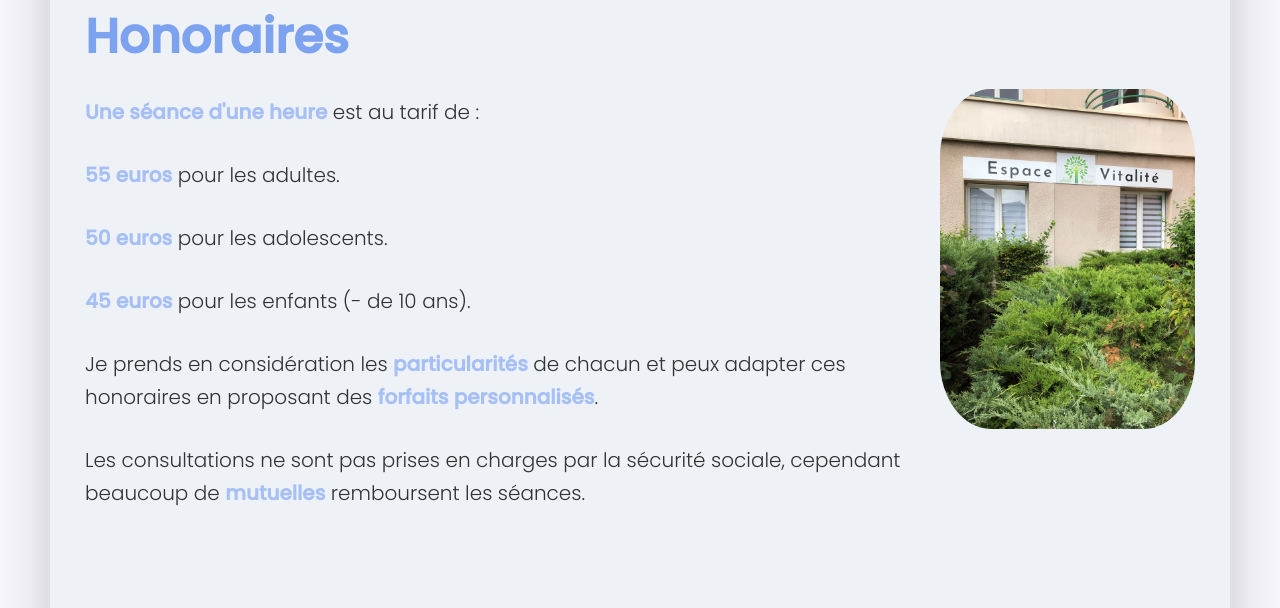
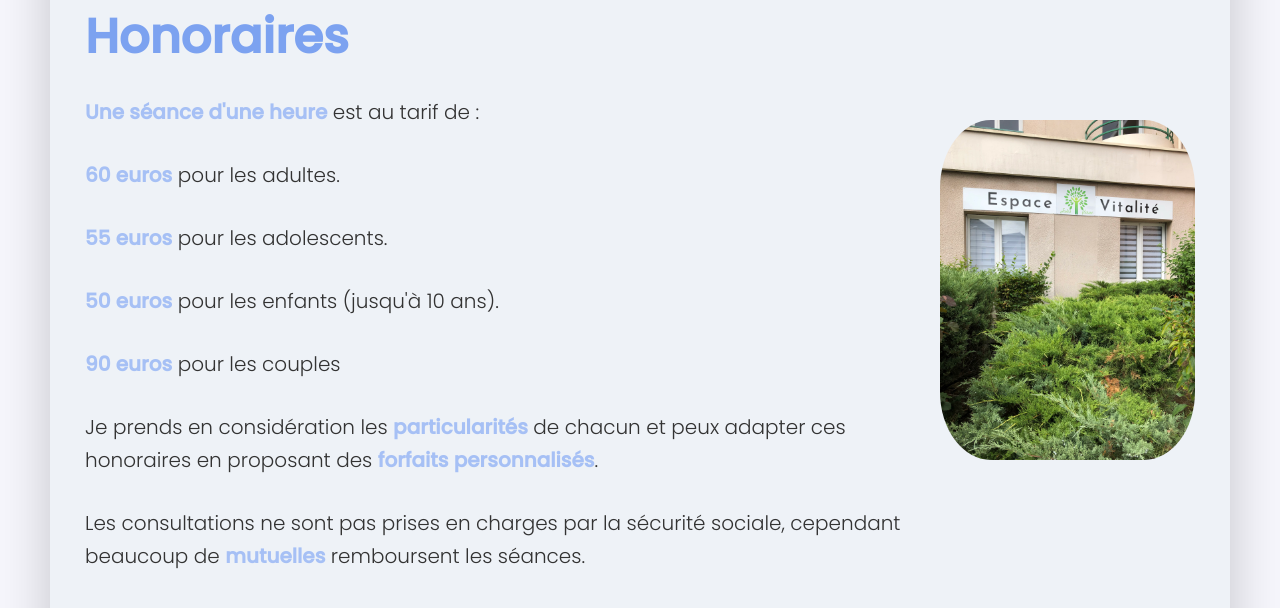
Before and after one commit to giraud-d/soprologie-nantes, a plain HTML site: page index.html in a window 1280 px wide. Shown: the part 6091-6699 px from the top of the page. Drawn offline with nearby package versions, Linux system fonts and the light colour scheme; some packages are replaced by stand-ins of ours.

Commit message:
[PROD] : Update prices

```diff
--- a/index.html
+++ b/index.html
@@ -294,9 +294,10 @@
                     <div class="story-content">
                         <h1><span class="sp-2">Honoraires</span></h1>
                         <p class="mt-30"><span class="sp-2">Une séance d'une heure</span> est au tarif de :</p>
-                        <p class="mt-30"><span class="sp-2">55 euros</span> pour les adultes.</p>
-                        <p class="mt-30"><span class="sp-2">50 euros</span> pour les adolescents.</p>
-                        <p class="mt-30"><span class="sp-2">45 euros</span> pour les enfants (- de 10 ans).</p>
+                        <p class="mt-30"><span class="sp-2">60 euros</span> pour les adultes.</p>
+                        <p class="mt-30"><span class="sp-2">55 euros</span> pour les adolescents.</p>
+                        <p class="mt-30"><span class="sp-2">50 euros</span> pour les enfants (jusqu'à 10 ans).</p>
+                        <p class="mt-30"><span class="sp-2">90 euros</span> pour les couples</p>
                         <p class="mt-30">Je prends en considération les <span class="sp-2">particularités</span> de
                             chacun et peux adapter ces honoraires en proposant des <span
                                     class="sp-2">forfaits personnalisés</span>.
```
